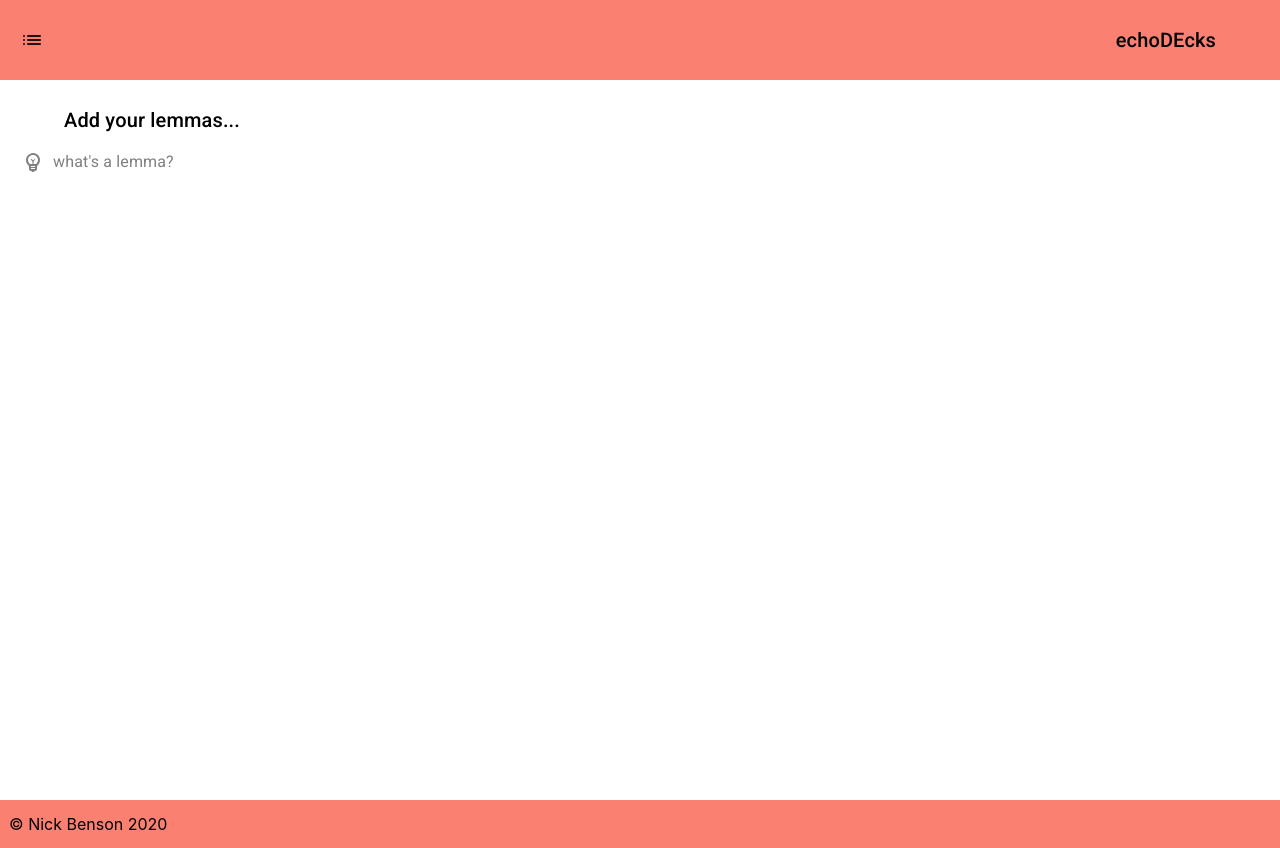
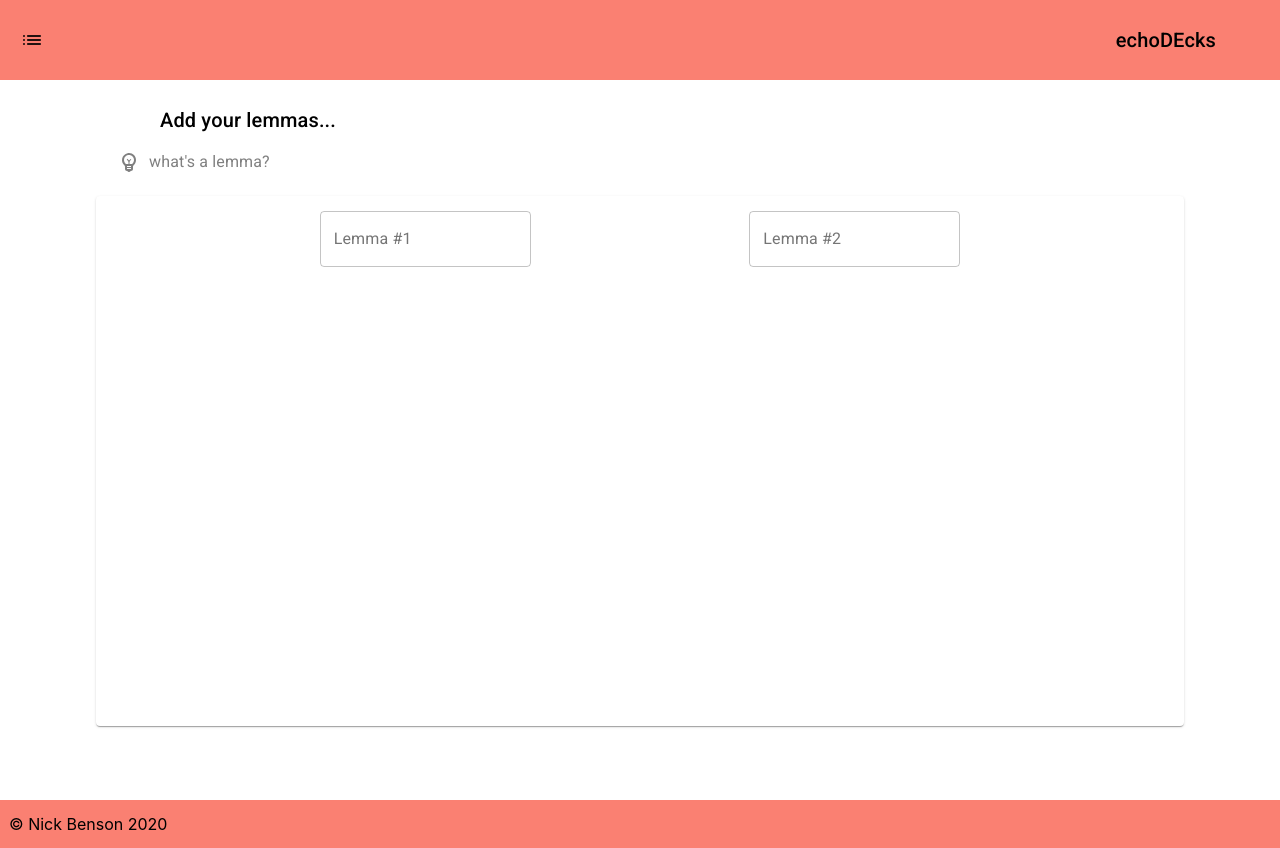
Before and after one commit to N1ck-Benson/echoDecks, a React (Create React App) app: page /add-deck in a window 1280 px wide. Built offline with nearby package versions, Linux system fonts and the light colour scheme.

Commit message:
render input dynamic list of text fields

```diff
--- a/src/components/AddDeck.jsx
+++ b/src/components/AddDeck.jsx
@@ -1,13 +1,60 @@
-import { Typography, Collapse, Button } from "@material-ui/core";
+import {
+  Typography,
+  Collapse,
+  Button,
+  Paper,
+  TextField,
+} from "@material-ui/core";
 import EmojiObjectsOutlinedIcon from "@material-ui/icons/EmojiObjectsOutlined";
 import { useState } from "react";
 import "../styles/AddDeck.css";
 
-function AddDeck() {
+const AddDeck = () => {
+  const buildLemmaList = () => {
+    return [
+      {
+        lemma: "",
+        isLastLemma: false,
+        isValid: false,
+        isChecking: false,
+        isChecked: false,
+      },
+      {
+        lemma: "",
+        isLastLemma: true,
+        isValid: false,
+        isChecking: false,
+        isChecked: false,
+      },
+    ];
+  };
+
   const [open, setOpen] = useState(false);
+  const [lemmas, setLemmas] = useState(buildLemmaList());
+  const [lingueeData, setLingueeData] = useState([]);
+
+  console.log(lemmas);
 
   const openHelper = () => {
     setOpen(!open);
+  };
+
+  const handleChange = ({ target }) => {
+    const { id, value } = target;
+    const updatedLemmas = lemmas;
+    updatedLemmas[id].lemma = value;
+    if (updatedLemmas[id].isLastLemma) {
+      updatedLemmas[id].isLastLemma = false;
+      const blankLemma = {
+        lemma: "",
+        isLastLemma: true,
+        isValid: false,
+        isChecking: false,
+        isChecked: false,
+      };
+      updatedLemmas.push(blankLemma);
+    }
+    setLemmas(updatedLemmas);
   };
 
   return (
@@ -25,13 +72,30 @@ function AddDeck() {
         <Collapse in={open} timeout="auto" unmountOnExit>
           <Typography variant="body2" className="helper-text">
             Lemmas are how words are listed in a dictionary. <br /> "We are
-            learning flashcards" has the lemmas "we", "is", "learn" and
-            "flashcard"
+            learning flashcards" has the lemmas "we", "be", "learn" and
+            "flashcard".
           </Typography>
         </Collapse>
       </section>
+      <section className="lemmas-section">
+        <Paper className="lemma-inputs">
+          {lemmas.map((lemma, index) => {
+            return (
+              <div className="lemma-input" key={index}>
+                <TextField
+                  id={index}
+                  label={`Lemma #${index + 1}`}
+                  variant="outlined"
+                  color="secondary"
+                  onChange={handleChange}
+                />
+              </div>
+            );
+          })}
+        </Paper>
+      </section>
     </main>
   );
-}
+};
 
 export default AddDeck;
--- a/src/components/App.js
+++ b/src/components/App.js
@@ -10,11 +10,13 @@ function App() {
   return (
     <main className="app">
       <Header className="header-component" />
-      <Router>
-        <Home path="/" />
-        <AddDeck path="add-deck" />
-        <ViewDecks path="view-decks" />
-      </Router>
+      <section className="page-content">
+        <Router>
+          <Home path="/" />
+          <AddDeck path="add-deck" />
+          <ViewDecks path="view-decks" />
+        </Router>
+      </section>
       <footer>&nbsp; © Nick Benson 2020</footer>
     </main>
   );
--- a/src/styles/AddDeck.css
+++ b/src/styles/AddDeck.css
@@ -1,9 +1,10 @@
 main {
-  grid-row: 2/3;
   display: grid;
-  grid-template-rows: auto auto;
+  grid-template-rows: auto auto 65vh;
+  min-width: 250px;
 }
 
+/* Within main */
 .add-decks-heading {
   grid-row: 1/2;
   padding: 3vh 5vw 1vh 5vw;
@@ -16,6 +17,7 @@ main {
   justify-items: left;
 }
 
+/* Within helper-section  */
 .helper-button {
   grid-row: 0/1;
   background-color: white;
@@ -38,3 +40,24 @@ main {
   padding: 0 5vw 0 5vw;
   color: grey;
 }
+
+/* Within main */
+.lemmas-section {
+  grid-row: 3/4;
+  margin: 2vh 0 2vh 0;
+  width: 85vw;
+  height: 100%;
+}
+
+.lemma-inputs {
+  display: flex;
+  justify-content: space-evenly;
+  align-content: flex-start;
+  flex-wrap: wrap;
+  height: 100%;
+  padding: 5px;
+}
+
+.lemma-input {
+  margin: 10px 0 10px 0;
+}
--- a/src/styles/App.css
+++ b/src/styles/App.css
@@ -12,6 +12,11 @@ header {
   background-color: salmon;
 }
 
+.page-content {
+  display: grid;
+  justify-content: center;
+}
+
 footer {
   display: flex;
   justify-content: left;
```
